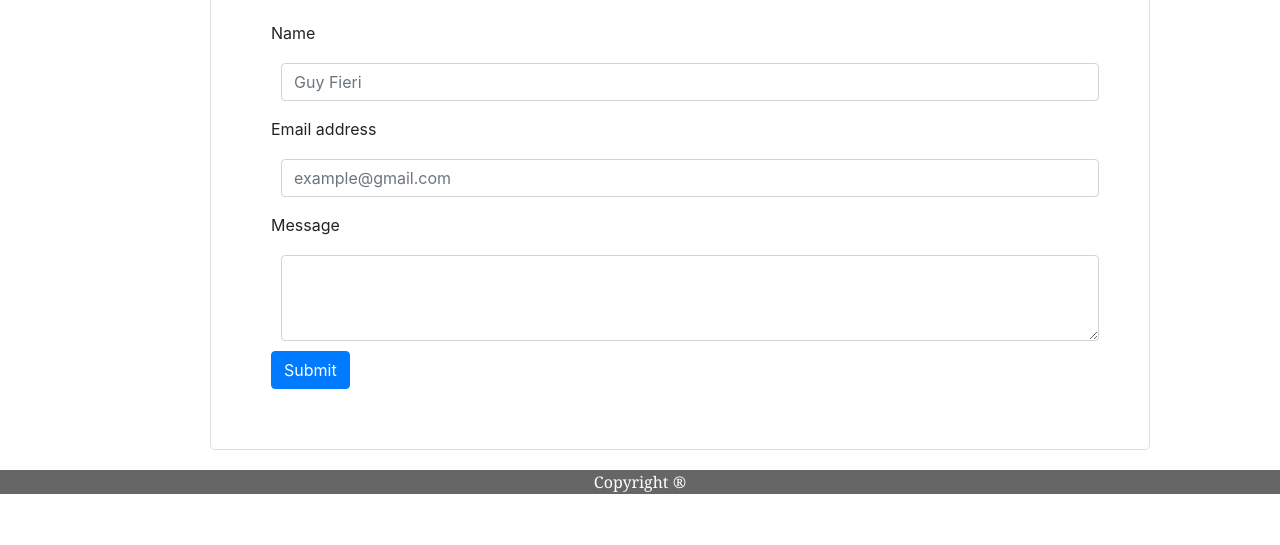
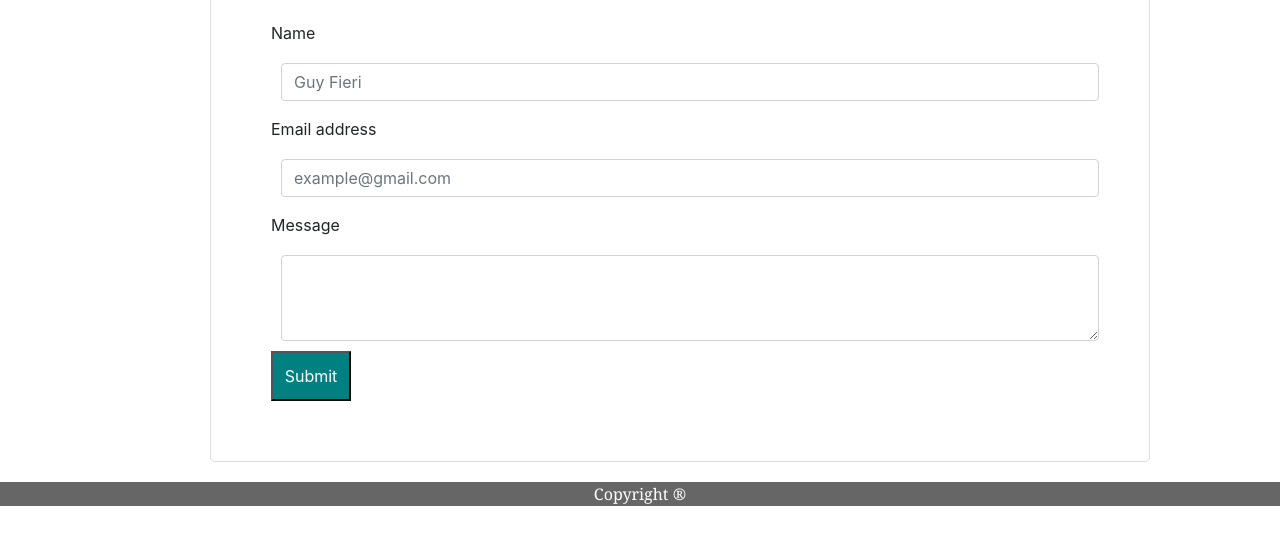
Before and after one commit to Laura-Neff/Bootstrap-Portfolio, a plain HTML site: page contact.html in a window 1280 px wide. Shown: the part 247-792 px from the top of the page. Drawn offline with nearby package versions, Linux system fonts and the light colour scheme.

Commit message:
Fixed submit button

```diff
--- a/bootstrap.css
+++ b/bootstrap.css
@@ -82,6 +82,14 @@ footer {
     margin:10px;
 }
 
+.submit {
+    background-color:teal;
+    height:50px;
+    width:80px;
+    color:white;
+
+}
+
 
 
 
--- a/contact.html
+++ b/contact.html
@@ -71,7 +71,7 @@
                               </div>
 
                               <div class="row-3">
-                              <button type="submit" class="btn btn-primary">Submit</button>
+                              <button type="submit" class="submit">Submit</button>
                               </div>
 </form>
 
```
